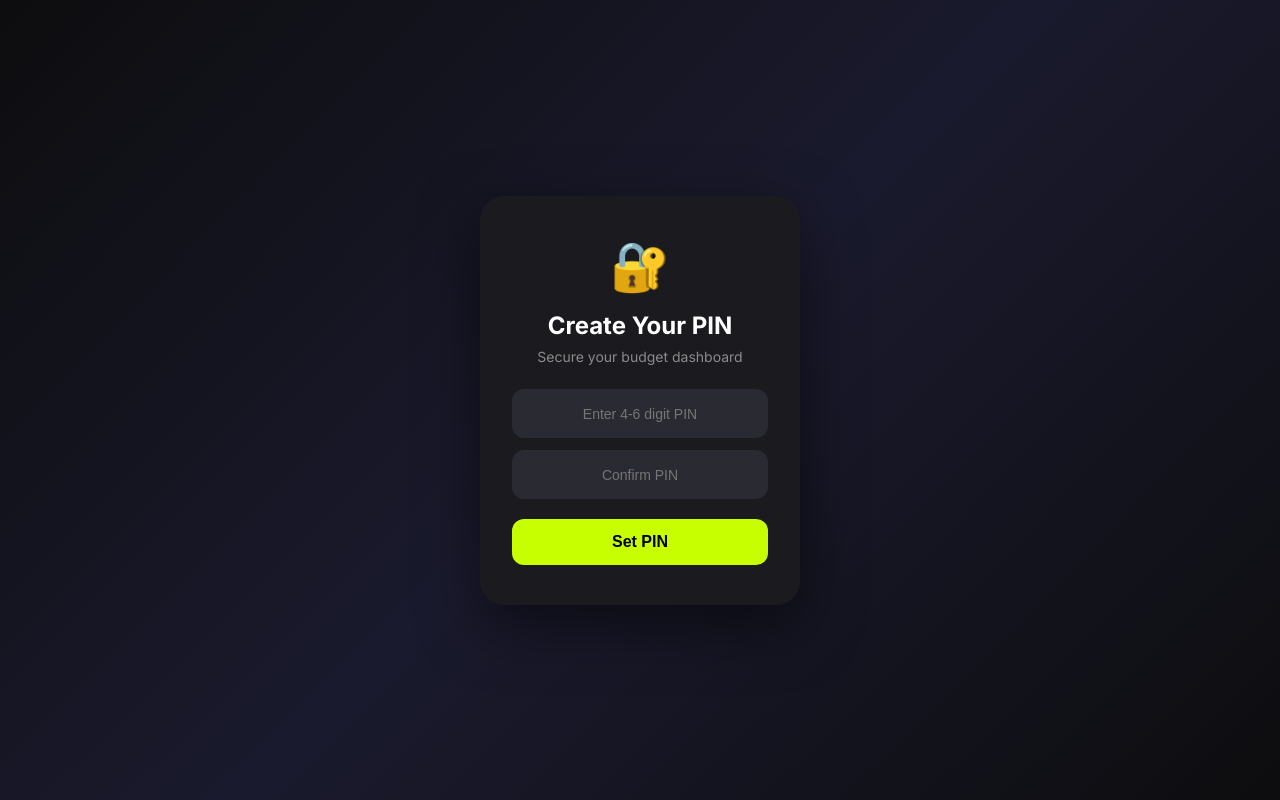
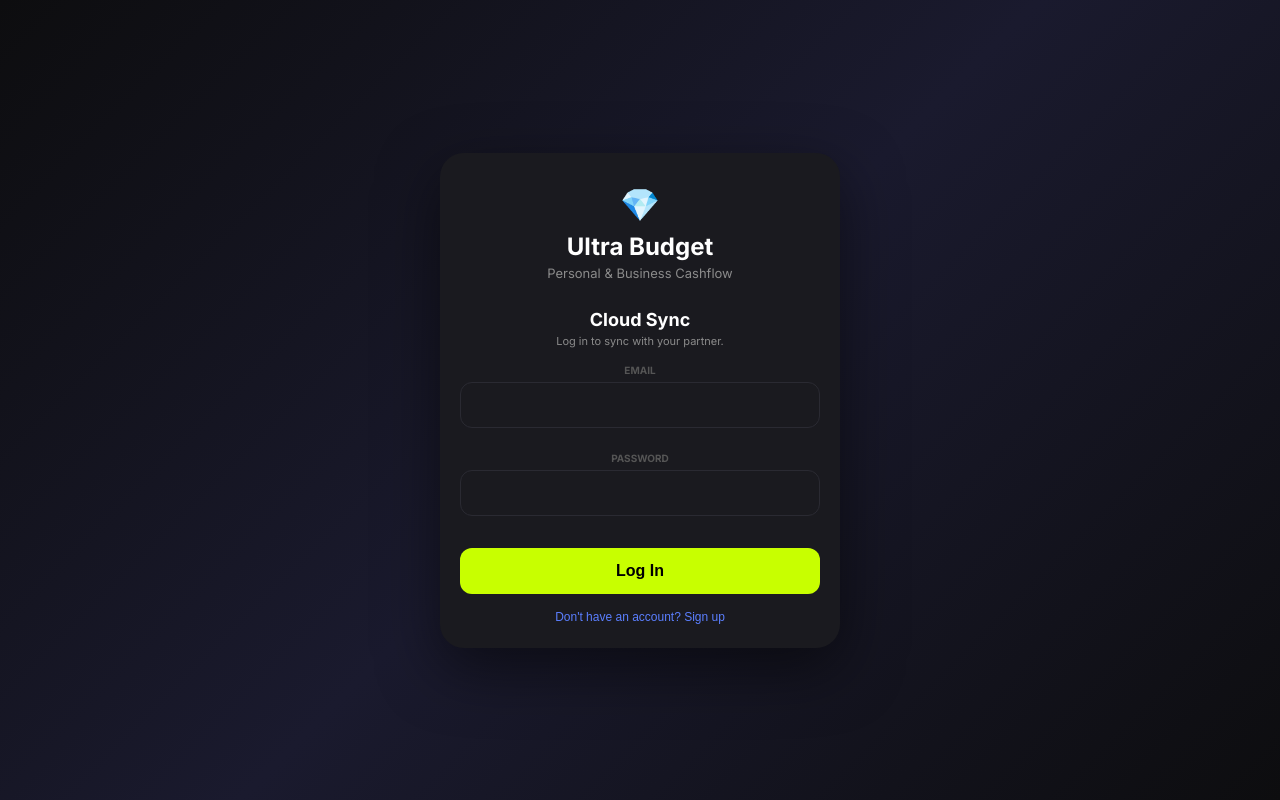
Before and after one commit to 1instrument/ultra-budget, a React (Vite) app: page / in a window 1280 px wide. Built offline with nearby package versions, Linux system fonts and the light colour scheme.

Commit message:
Remove PIN, make Supabase Auth mandatory, and add Profile page

```diff
--- a/src/App.jsx
+++ b/src/App.jsx
@@ -12,7 +12,7 @@ import {
 import { useSwipe } from './useSwipe';
 import { supabase } from './supabase';
 
-const PAGE_ORDER = ['home', 'transactions', 'notes', 'strategy'];
+const PAGE_ORDER = ['home', 'transactions', 'notes', 'strategy', 'profile'];
 const CURRENT_DAY = new Date().getDate();
 
 const INITIAL_STATE = {
@@ -154,128 +154,60 @@ function Auth({ onComplete }) {
 function ConfirmationModal({ isOpen, message, onConfirm, onCancel }) {
     if (!isOpen) return null;
     return (
-        <div className="modal-overlay">
+        <div className="modal-overlay" style={{ zIndex: 2000 }}>
             <div className="modal-content">
                 <div className="modal-title">Confirm Action</div>
                 <div className="modal-text">{message}</div>
                 <div className="modal-actions">
                     <button className="btn-modal btn-cancel" onClick={onCancel}>Cancel</button>
-                    <button className="btn-modal btn-confirm" onClick={onConfirm}>Delete</button>
+                    <button className="btn-modal btn-confirm" onClick={onConfirm}>Confirm</button>
                 </div>
             </div>
         </div>
     );
 }
 
-// Simple hash function for PIN (not cryptographically secure, but sufficient for client-side gating)
-const hashPin = (pin) => {
-    let hash = 0;
-    for (let i = 0; i < pin.length; i++) {
-        const char = pin.charCodeAt(i);
-        hash = ((hash << 5) - hash) + char;
-        hash = hash & hash; // Convert to 32bit integer
-    }
-    return hash.toString(16);
-};
+function ProfilePage({ session }) {
+    return (
+        <div style={{ padding: 20 }}>
+            <h1 style={{ fontSize: 24, fontWeight: 800, marginBottom: 8 }}>Profile</h1>
+            <p className="text-secondary" style={{ fontSize: 14, marginBottom: 32 }}>Manage your account and preferences.</p>
 
-function SetupPin({ onComplete }) {
-    const [pin, setPin] = useState('');
-    const [confirm, setConfirm] = useState('');
-    const [error, setError] = useState('');
+            <div className="card" style={{ marginBottom: 24 }}>
+                <div style={{ display: 'flex', alignItems: 'center', gap: 16, marginBottom: 16 }}>
+                    <div style={{
+                        width: 48, height: 48, borderRadius: '50%',
+                        background: 'var(--accent-blue)', display: 'flex',
+                        alignItems: 'center', justifyContent: 'center',
+                        fontSize: 20, fontWeight: 700, color: '#fff'
+                    }}>
+                        {session?.user?.email?.charAt(0).toUpperCase()}
+                    </div>
+                    <div>
+                        <div style={{ fontSize: 16, fontWeight: 600 }}>{session?.user?.email}</div>
+                        <div className="text-dim" style={{ fontSize: 12 }}>Standard Account</div>
+                    </div>
+                </div>
+            </div>
 
-    const handleSubmit = (e) => {
-        e.preventDefault();
-        if (pin.length < 4) {
-            setError('PIN must be at least 4 digits');
-            return;
-        }
-        if (pin !== confirm) {
-            setError('PINs do not match');
-            return;
-        }
-        localStorage.setItem('ultra_pin_hash', hashPin(pin));
-        sessionStorage.setItem('ultra_unlocked', 'true');
-        // Use setTimeout to ensure React has time to process state change
-        setTimeout(() => onComplete(), 0);
-    };
+            <div className="card" style={{ marginBottom: 24 }}>
+                <div className="flex justify-between items-center mb-4">
+                    <span style={{ fontSize: 14, fontWeight: 600 }}>App Version</span>
+                    <span className="text-dim" style={{ fontSize: 14 }}>1.1.0</span>
+                </div>
+                <div className="flex justify-between items-center">
+                    <span style={{ fontSize: 14, fontWeight: 600 }}>Cloud Sync</span>
+                    <span className="text-green" style={{ fontSize: 14, fontWeight: 600 }}>Enabled</span>
+                </div>
+            </div>
 
-    return (
-        <div className="lock-screen">
-            <div className="lock-card">
-                <div className="lock-icon">🔐</div>
-                <div className="lock-title">Create Your PIN</div>
-                <div className="lock-subtitle">Secure your budget dashboard</div>
-                <form onSubmit={handleSubmit}>
-                    <input
-                        type="password"
-                        inputMode="numeric"
-                        pattern="[0-9]*"
-                        value={pin}
-                        onChange={(e) => setPin(e.target.value.replace(/\D/g, ''))}
-                        placeholder="Enter 4-6 digit PIN"
-                        autoFocus
-                        maxLength={6}
-                        className="lock-input"
-                    />
-                    <input
-                        type="password"
-                        inputMode="numeric"
-                        pattern="[0-9]*"
-                        value={confirm}
-                        onChange={(e) => setConfirm(e.target.value.replace(/\D/g, ''))}
-                        placeholder="Confirm PIN"
-                        maxLength={6}
-                        className="lock-input"
-                    />
-                    {error && <div className="lock-error">{error}</div>}
-                    <button type="submit" className="lock-btn">Set PIN</button>
-                </form>
-            </div>
-        </div>
-    );
-}
-
-function LockScreen({ onUnlock }) {
-    const [pin, setPin] = useState('');
-    const [error, setError] = useState('');
-    const [attempts, setAttempts] = useState(0);
-
-    const handleSubmit = (e) => {
-        e.preventDefault();
-        const storedHash = localStorage.getItem('ultra_pin_hash');
-        if (hashPin(pin) === storedHash) {
-            console.log('PIN correct, unlocking...');
-            sessionStorage.setItem('ultra_unlocked', 'true');
-            onUnlock();
-        } else {
-            setAttempts(a => a + 1);
-            setError(`Incorrect PIN${attempts >= 2 ? ` (${attempts + 1} attempts)` : ''}`);
-            setPin('');
-        }
-    };
-
-    return (
-        <div className="lock-screen">
-            <div className="lock-card">
-                <div className="lock-icon">🔒</div>
-                <div className="lock-title">Ultra Budget</div>
-                <div className="lock-subtitle">Enter PIN to unlock</div>
-                <form onSubmit={handleSubmit}>
-                    <input
-                        type="password"
-                        inputMode="numeric"
-                        pattern="[0-9]*"
-                        value={pin}
-                        onChange={(e) => setPin(e.target.value.replace(/\D/g, ''))}
-                        placeholder="Enter PIN"
-                        autoFocus
-                        maxLength={6}
-                        className="lock-input"
-                    />
-                    {error && <div className="lock-error">{error}</div>}
-                    <button type="submit" className="lock-btn">Unlock</button>
-                </form>
-            </div>
+            <button
+                onClick={() => supabase.auth.signOut()}
+                className="btn-modal btn-cancel"
+                style={{ width: '100%', padding: '14px', borderRadius: 12, border: '1px solid rgba(255,255,255,0.05)', background: 'rgba(255,68,68,0.1)', color: '#ff4444' }}
+            >
+                Log Out
+            </button>
         </div>
     );
 }
@@ -296,9 +228,6 @@ export default function App() {
         bizCC: false,
         flagged: false
     });
-    // Lock Screen State
-    const [needsSetup, setNeedsSetup] = useState(() => !localStorage.getItem('ultra_pin_hash'));
-    const [isLocked, setIsLocked] = useState(() => sessionStorage.getItem('ultra_unlocked') !== 'true');
 
     // Modal State - MUST be before any conditional returns (React hooks rule)
     const [confirmModal, setConfirmModal] = useState({ isOpen: false, message: '', onConfirm: null });
@@ -599,12 +528,20 @@ export default function App() {
         }
     });
 
-    // Gate the app behind PIN - AFTER all hooks are defined
-    if (needsSetup) {
-        return <SetupPin onComplete={() => { setNeedsSetup(false); setIsLocked(false); }} />;
-    }
-    if (isLocked) {
-        return <LockScreen onUnlock={() => setIsLocked(false)} />;
+    // Gate the app behind Supabase Auth
+    if (!session) {
+        return (
+            <div className="lock-screen">
+                <div className="lock-card" style={{ padding: 0, overflow: 'hidden', width: '90%', maxWidth: 400 }}>
+                    <div style={{ padding: '32px 24px 8px', textAlign: 'center' }}>
+                        <div style={{ fontSize: 32, marginBottom: 8 }}>💎</div>
+                        <h1 style={{ fontSize: 24, fontWeight: 800, marginBottom: 4 }}>Ultra Budget</h1>
+                        <p className="text-secondary" style={{ fontSize: 13 }}>Personal & Business Cashflow</p>
+                    </div>
+                    <Auth onComplete={() => { }} />
+                </div>
+            </div>
+        );
     }
 
     return (
@@ -618,34 +555,13 @@ export default function App() {
             <div className="app-container" {...swipeHandlers}>
                 {page === 'home' ? (
                     <>
-                        {/* Cloud Sync Status */}
-                        <div className="card mb-3" style={{
-                            background: session ? 'rgba(45, 212, 191, 0.05)' : 'rgba(91, 127, 255, 0.05)',
-                            padding: 12,
-                            display: 'flex',
-                            alignItems: 'center',
-                            justifyContent: 'space-between',
-                            border: '1px solid rgba(255,255,255,0.05)'
-                        }}>
-                            <div className="flex items-center gap-2">
-                                <div style={{
-                                    width: 8, height: 8, borderRadius: '50%',
-                                    background: session ? (syncStatus === 'syncing' ? '#C8FF00' : '#2DD4BF') : '#5B7FFF'
-                                }} />
-                                <span style={{ fontSize: 13, fontWeight: 600 }}>
-                                    {session ? 'Cloud Sync Active' : 'Local Only'}
-                                </span>
+                        {/* Daily Greeting */}
+                        <div className="mb-4">
+                            <div style={{ fontSize: 13, color: 'var(--text-secondary)', marginBottom: 2, display: 'flex', alignItems: 'center', gap: 6 }}>
+                                <dailyPrompt.icon size={12} className="text-dim" />
+                                {dailyPrompt.text}
                             </div>
-                            <button
-                                onClick={() => session ? supabase.auth.signOut() : setAuthModalOpen(true)}
-                                style={{
-                                    background: 'var(--bg-card-elevated)', border: 'none',
-                                    padding: '6px 12px', borderRadius: 8, fontSize: 11, cursor: 'pointer',
-                                    color: 'var(--text-primary)'
-                                }}
-                            >
-                                {session ? 'Log Out' : 'Enable Sync'}
-                            </button>
+                            <h1 style={{ fontSize: 24, fontWeight: 800 }}>Welcome Back</h1>
                         </div>
 
                         {/* Home View: Balances + Salary + Allocations + Goals */}
@@ -803,6 +719,8 @@ export default function App() {
                             <button className="add-item-btn" onClick={addGoal}><Plus size={11} /> Add Goal</button>
                         </div>
                     </>
+                ) : page === 'profile' ? (
+                    <ProfilePage session={session} />
                 ) : page === 'transactions' ? (
                     /* Transactions Page */
                     <>
@@ -1161,25 +1079,48 @@ export default function App() {
                     </div>
                 </div>
             )}
+
+            {/* Confirmation Modal (Restored/Added) */}
+            {/* Assuming a state like `confirmationModalOpen` and props like `onConfirm`, `onCancel`, `message` */}
+            {/* {confirmationModalOpen && (
+                <ConfirmationModal
+                    message="Are you sure you want to perform this action?"
+                    onConfirm={() => { console.log('Confirmed'); setConfirmationModalOpen(false); }}
+                    onCancel={() => setConfirmationModalOpen(false)}
+                />
+            )} */}
+
             {/* Bottom Nav */}
-            <nav className="bottom-nav">
-                <button className={`nav-item ${page === 'home' ? 'active' : ''}`} onClick={() => setPage('home')}>
-                    <Home size={16} />
+            {/* Header-like status for desktop/web context if needed, otherwise rely on tabs */}
+            <div style={{ position: 'fixed', bottom: 0, left: 0, right: 0, height: 75, background: 'rgba(10,10,12,0.95)', backdropFilter: 'blur(20px)', borderTop: '1px solid rgba(255,255,255,0.05)', display: 'flex', justifyContent: 'space-around', alignItems: 'center', paddingBottom: 15, zIndex: 100 }}>
+                <button onClick={() => setPage('home')} className={`nav-item ${page === 'home' ? 'active' : ''}`}>
+                    <Home size={20} />
                     <span>Home</span>
                 </button>
-                <button className={`nav-item ${page === 'transactions' ? 'active' : ''}`} onClick={() => setPage('transactions')}>
-                    <Receipt size={16} />
+                <button onClick={() => setPage('transactions')} className={`nav-item ${page === 'transactions' ? 'active' : ''}`}>
+                    <Receipt size={20} />
                     <span>Activity</span>
                 </button>
-                <button className={`nav-item ${page === 'notes' ? 'active' : ''}`} onClick={() => setPage('notes')}>
-                    <StickyNote size={16} />
+                <button onClick={() => setPage('notes')} className={`nav-item ${page === 'notes' ? 'active' : ''}`}>
+                    <StickyNote size={20} />
                     <span>Notes</span>
                 </button>
-                <button className={`nav-item ${page === 'strategy' ? 'active' : ''}`} onClick={() => setPage('strategy')}>
-                    <Target size={16} />
+                <button onClick={() => setPage('strategy')} className={`nav-item ${page === 'strategy' ? 'active' : ''}`}>
+                    <Target size={20} />
                     <span>Strategy</span>
                 </button>
-            </nav>
+                <button onClick={() => setPage('profile')} className={`nav-item ${page === 'profile' ? 'active' : ''}`}>
+                    <User size={20} />
+                    <span>Profile</span>
+                </button>
+            </div>
+
+            <ConfirmationModal
+                isOpen={confirmModal.isOpen}
+                message={confirmModal.message}
+                onConfirm={confirmModal.onConfirm}
+                onCancel={() => setConfirmModal({ isOpen: false, message: '', onConfirm: null })}
+            />
         </>
     );
 }
```
